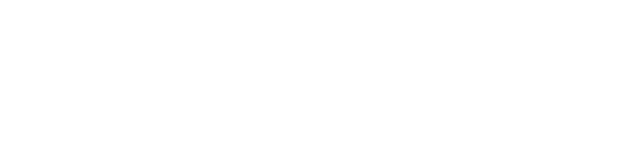
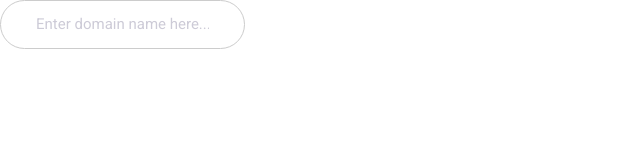
Before and after one commit to Vischoi/moshify, a plain HTML site: page index.html in a window 1280 px wide. Shown: the full height of the page, 0-640 px from the left. Drawn offline with Linux system fonts and the light colour scheme.

Commit message:
Build the inputs component.

```diff
--- a/css/styles.css
+++ b/css/styles.css
@@ -236,3 +236,23 @@ a {
         font-size: 1.5rem;
     }
 }
+
+/* Inputs */
+.input {
+    padding: 1.5rem 3.5rem;
+    border: 1px solid #ccc;
+    border-radius: 30px;
+    outline: 0;
+    color: var(--color-headings);
+    font-size: 2rem;
+}
+
+::placeholder {
+    color: #cdcbd7;
+}
+
+@media screen and (min-width: 1024px) {
+    .input {
+        font-size: 1.5rem;
+    }
+}
--- a/index.html
+++ b/index.html
@@ -13,5 +13,11 @@
         <link rel="stylesheet" href="css/normalize.css" />
         <link rel="stylesheet" href="css/styles.css" />
     </head>
-    <body></body>
+    <body>
+        <input
+            type="text"
+            class="input"
+            placeholder="Enter domain name here..."
+        />
+    </body>
 </html>
```
Also changed, not shown: components/inputs.html (added, +1 -0 lines).
